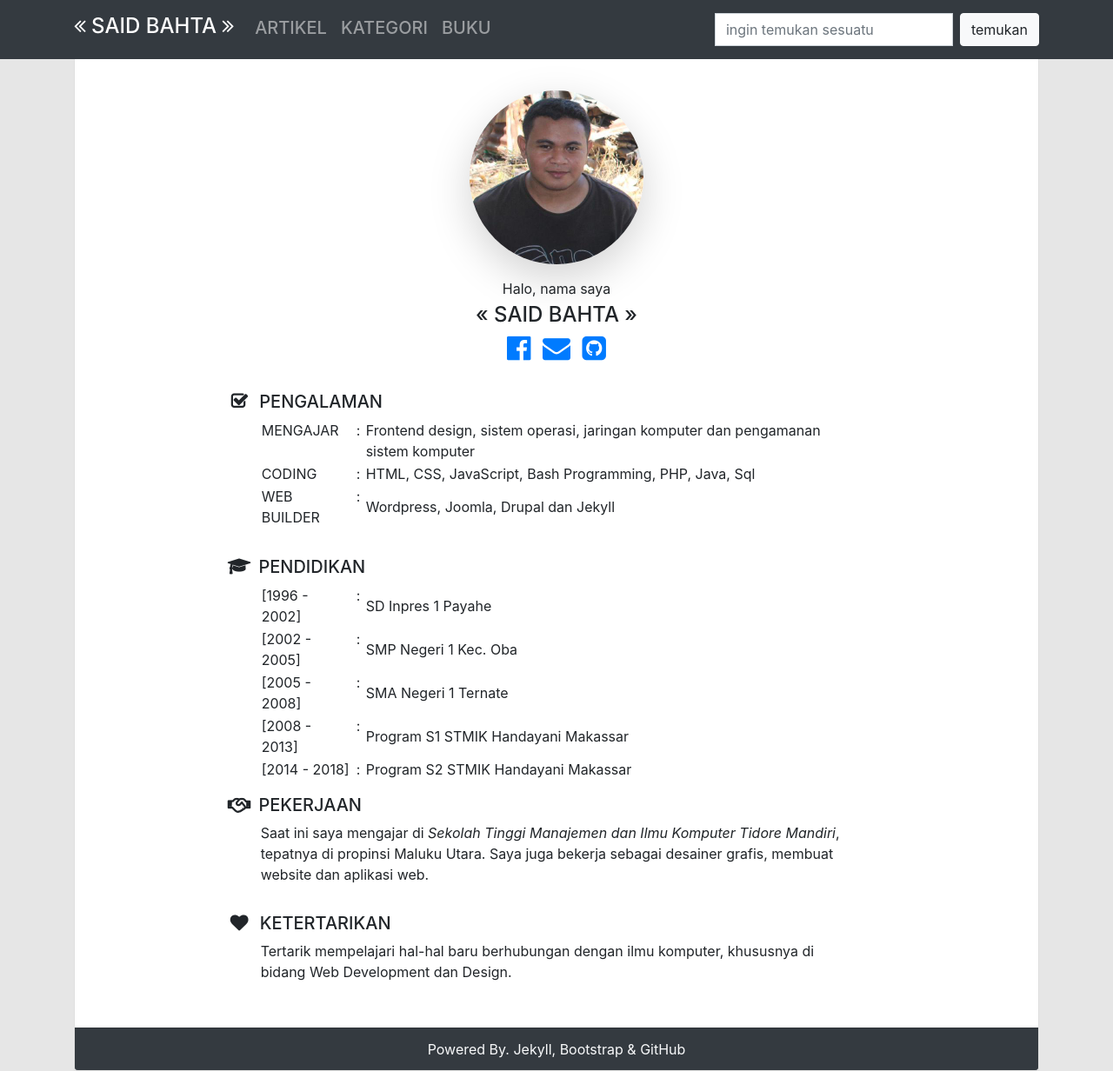
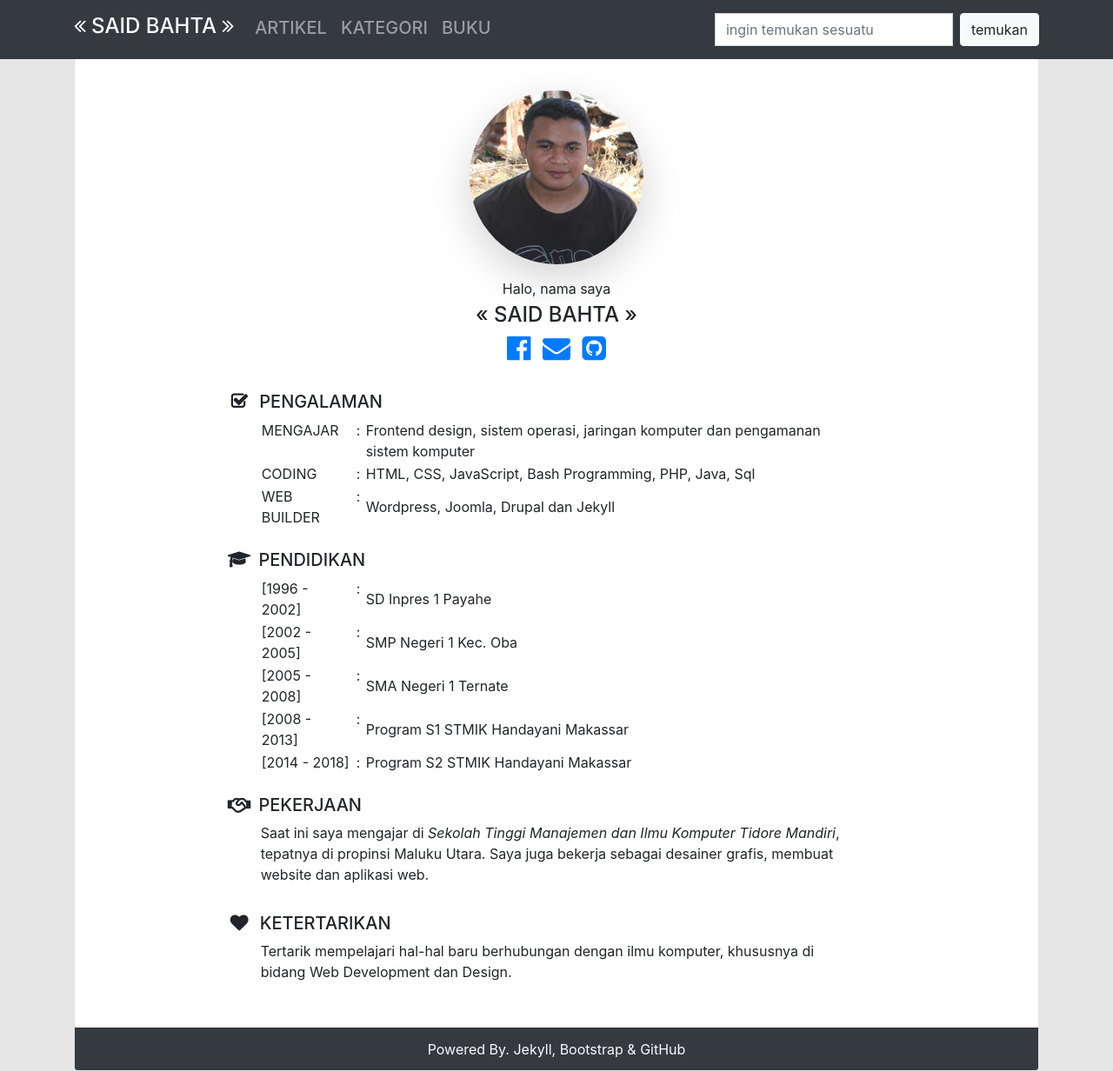
Before and after one commit to surtinaali/blog, a Jekyll site: the page built from about.markdown, in a window 1280 px wide and 1232 px high. Shown: the whole window at 87% size. Built offline with Jekyll 4.4.1, drawn with Linux system fonts in a browser that asks for light colours.

Commit message:
fix loadtime

```diff
--- a/about.markdown
+++ b/about.markdown
@@ -67,9 +67,8 @@
 	</tr>
 </table>
 
-{: .pt-3}
+{: .pt-4}
 ##### PENDIDIKAN
-{: .mt-3}
 <table>
 		<tr>
 			<td valign="top" width="105px">[1996 - 2002]</td>
@@ -98,8 +97,7 @@
 			</tr>
 	</table>
 
-
-{: .pt-3}
+{: .pt-4}
 ##### PEKERJAAN
 Saat ini saya mengajar di _Sekolah Tinggi Manajemen dan Ilmu Komputer Tidore Mandiri_, tepatnya di propinsi Maluku Utara. Saya juga bekerja sebagai desainer grafis, membuat website dan aplikasi web.
 
```
Also changed, not shown: _layouts/default.html (+12 -12 lines), assets/img/post/180713.svg, assets/img/post/180716.svg, assets/img/post/180719.svg, assets/img/post/180901.svg.
